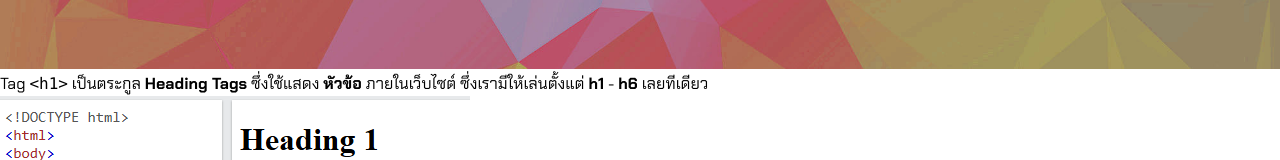
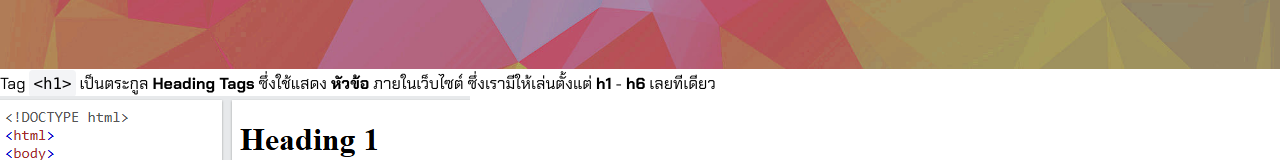
Before and after one commit to lemasc/web-workshop-walkthrough, a Next.js app: page /docs/02-html-basics/02-basic-html-tags in a window 1280 px wide. Shown: the part 731-891 px from the top of the page. Built offline with nearby package versions, Linux system fonts and the light colour scheme.

Commit message:
add hljs syntax highlight

```diff
--- a/app/docs/(sidebar)/02-html-basics/02-basic-html-tags/page.mdx
+++ b/app/docs/(sidebar)/02-html-basics/02-basic-html-tags/page.mdx
@@ -20,7 +20,7 @@ Tag `<h1>` เป็นตระกูล **Heading Tags** ซึ่งใช้
 
 ![](/screenshots/Pasted%20image%2020241218013251.png)
 
-https://www.w3schools.com/html/html_headings.asp
+[https://www.w3schools.com/html/html_headings.asp](https://www.w3schools.com/html/html_headings.asp)
 
 > เนื่องจากจุดประสงค์เดิมทีของ Website ใช้แสดงเนื้อหา เช่น บทความหรือข่าวอะไรงี้ บริบทของการตั้งชื่อ Tag มันเลยเป็นแนว ๆ นี้ซะเยอะ
 
--- a/app/globals.css
+++ b/app/globals.css
@@ -46,7 +46,7 @@ body {
     @apply list-decimal;
   }
 
-  pre>code {
+  code[data-withstyle='true'] {
     @apply font-mono text-[0.99rem] bg-gray-100 p-1 rounded;
   }
 
--- a/mdx-components.tsx
+++ b/mdx-components.tsx
@@ -10,6 +10,8 @@ import {
 import type { MDXComponents } from "mdx/types";
 import Link from "next/link";
 import React, { isValidElement } from "react";
+import SyntaxHighlighter from "react-syntax-highlighter";
+import { atomOneDark } from "react-syntax-highlighter/dist/esm/styles/hljs";
 
 type Banner = "NOTE" | "TIP" | "IMPORTANT" | "WARNING" | "CAUTION";
 
@@ -105,5 +107,24 @@ export function useMDXComponents(components: MDXComponents): MDXComponents {
         <img className="py-2 h-auto max-w-[calc(100%_800px)]" {...props} />
       );
     },
+    code: (props: React.ComponentPropsWithoutRef<"code">) => {
+      if (
+        props.className &&
+        props.className.startsWith("language-") &&
+        typeof props.children === "string"
+      ) {
+        const language = props.className.replace("language-", "");
+        return (
+          // @ts-expect-error Types
+          <SyntaxHighlighter
+            language={language}
+            // eslint-disable-next-line @typescript-eslint/no-explicit-any
+            style={atomOneDark as any}
+            {...props}
+          />
+        );
+      }
+      return <code data-withstyle="true" {...props} />;
+    },
   };
 }
--- a/package.json
+++ b/package.json
@@ -17,13 +17,15 @@
     "lucide-react": "^0.468.0",
     "next": "15.1.1",
     "react": "^19.0.0",
-    "react-dom": "^19.0.0"
+    "react-dom": "^19.0.0",
+    "react-syntax-highlighter": "^15.6.1"
   },
   "devDependencies": {
     "@eslint/eslintrc": "^3",
     "@types/node": "^20",
     "@types/react": "^19",
     "@types/react-dom": "^19",
+    "@types/react-syntax-highlighter": "^15.5.13",
     "eslint": "^9",
     "eslint-config-next": "15.1.1",
     "postcss": "^8",
```
Also changed, not shown: 1 other file (tests, documents, lock files or other folders).
